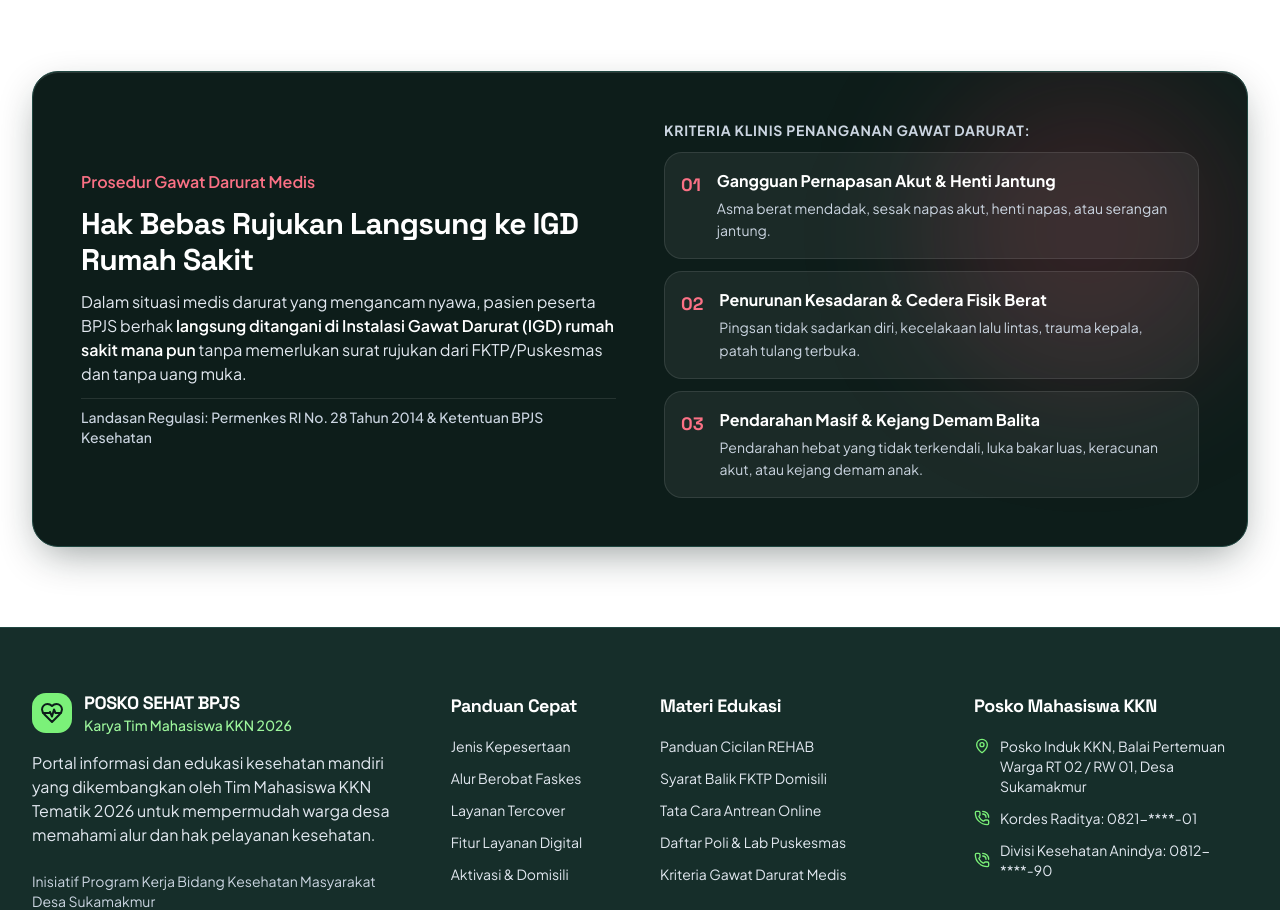
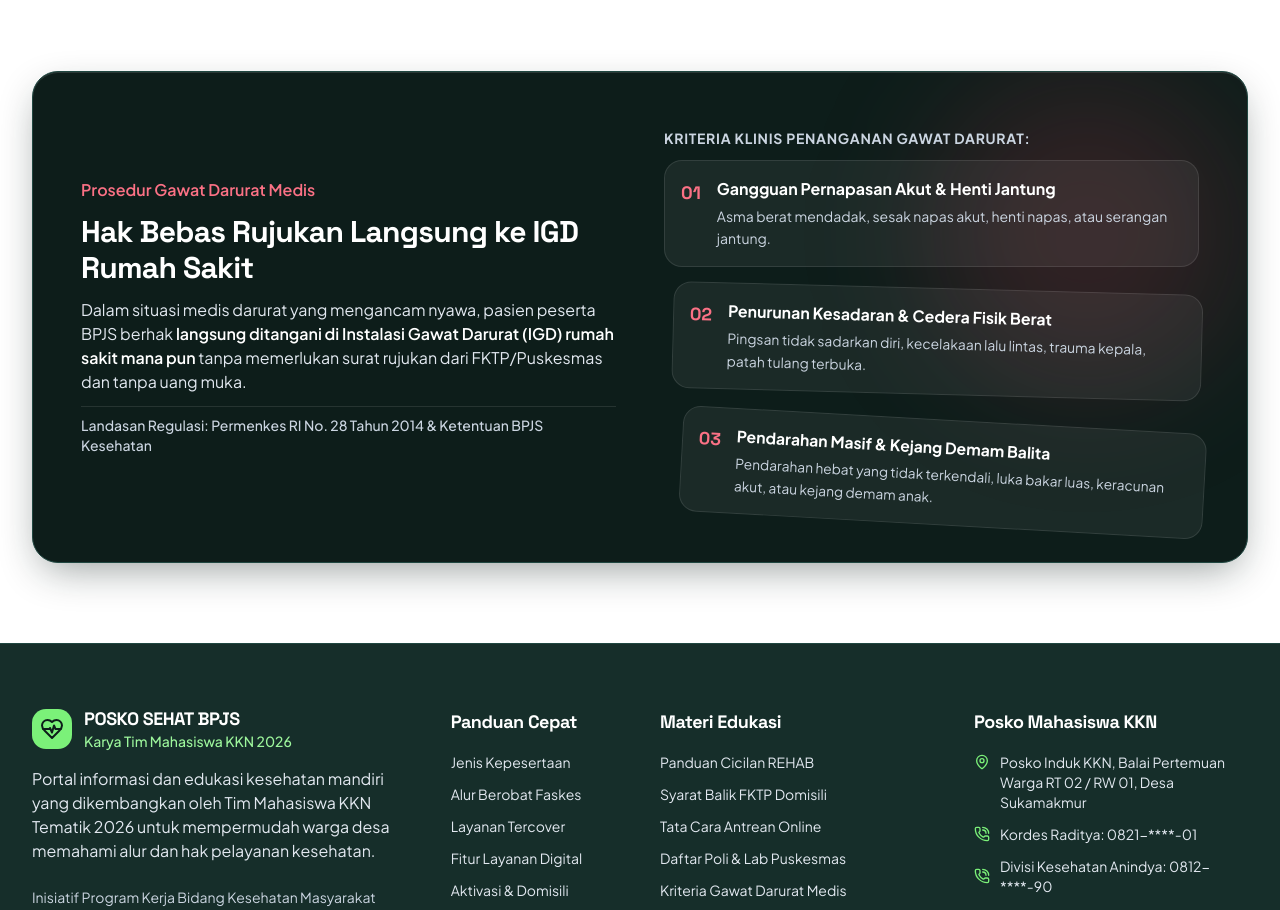
Before and after one commit to zaki-ramadhan/web_kkn, a React (Vite) app: page / in a window 1280 px wide. Shown: the part 8280-9190 px from the top of the page. Built offline with nearby package versions, Linux system fonts and the light colour scheme.

Commit message:
style: hilangkan efek hover shadow mekar di seluruh kartu, jadikan kartu Prinsip Rujukan & REHAB statis, dan tambahkan efek kemiringan berjenjang (cascading tilt) pada kriteria darurat

```diff
--- a/src/components/AccordionItem.jsx
+++ b/src/components/AccordionItem.jsx
@@ -17,7 +17,7 @@
       className={`group relative rounded-2xl overflow-hidden transition-all duration-300 ease-out ${
         isOpen
           ? 'border border-brand-400/80 bg-gradient-to-b from-white via-white to-brand-50/30 shadow-card-depth ring-1 ring-brand-400/20'
-          : 'border border-slate-200/90 bg-white shadow-subtle hover:border-brand-400/50 hover:shadow-card-depth hover:-translate-y-0.5'
+          : 'border border-slate-200/90 bg-white shadow-subtle hover:border-brand-400/50 hover:-translate-y-0.5'
       }`}
     >
       <TopShimmer variant="brand" />
--- a/src/components/BentoServiceCard.jsx
+++ b/src/components/BentoServiceCard.jsx
@@ -13,7 +13,7 @@
 }) {
   return (
     <div
-      className={`${span} group relative rounded-3xl overflow-hidden shadow-card-depth hover:shadow-card-hover hover:-translate-y-1.5 min-h-[350px] flex flex-col justify-end border border-slate-200/90 hover:border-brand-400/50 bg-slate-900 transition-all duration-300 ease-out ${className}`}
+      className={`${span} group relative rounded-3xl overflow-hidden shadow-card-depth hover:-translate-y-1.5 min-h-[350px] flex flex-col justify-end border border-slate-200/90 hover:border-brand-400/50 bg-slate-900 transition-all duration-300 ease-out ${className}`}
     >
       {/* Top shimmer accent on hover */}
       <div className="absolute top-0 inset-x-0 h-[2px] bg-gradient-to-r from-transparent via-lime-400/80 to-transparent opacity-0 group-hover:opacity-100 transition-opacity duration-300 z-20 pointer-events-none" />
--- a/src/components/ContactCard.jsx
+++ b/src/components/ContactCard.jsx
@@ -16,7 +16,7 @@
   const isOdd = index % 2 !== 0;
 
   return (
-    <div className="group rounded-3xl p-6 sm:p-7 flex flex-col justify-between border border-slate-200/90 hover:border-brand-400/70 transition-all duration-300 ease-out shadow-card-depth hover:shadow-card-hover hover:-translate-y-2 bg-gradient-to-b from-white via-white to-slate-50/60 relative overflow-hidden">
+    <div className="group rounded-3xl p-6 sm:p-7 flex flex-col justify-between border border-slate-200/90 hover:border-brand-400/70 transition-all duration-300 ease-out shadow-card-depth hover:-translate-y-2 bg-gradient-to-b from-white via-white to-slate-50/60 relative overflow-hidden">
       <TopShimmer variant="lime" />
 
       <div>
--- a/src/components/EmergencyAdvisory.jsx
+++ b/src/components/EmergencyAdvisory.jsx
@@ -35,16 +35,24 @@
           </div>
         </div>
 
-        {/* Right Column: Clinical Emergency Criteria List */}
-        <div className="lg:col-span-6 space-y-3">
+        {/* Right Column: Clinical Emergency Criteria List with Cascading Tilt / Crumble Effect */}
+        <div className="lg:col-span-6 space-y-3 pt-2 pb-2">
           <div className="text-sm font-bold text-slate-300 uppercase tracking-wider mb-2">
             Kriteria Klinis Penanganan Gawat Darurat:
           </div>
 
-          {criteria.map((item) => (
+          {criteria.map((item, idx) => {
+            const tiltClass =
+              idx === 1
+                ? 'md:rotate-[1.5deg] md:translate-x-2.5 md:translate-y-0.5 md:scale-[0.99] origin-top-left hover:md:rotate-0 hover:md:translate-x-0 hover:md:translate-y-0 hover:md:scale-100'
+                : idx === 2
+                ? 'md:rotate-[3.2deg] md:translate-x-5 md:translate-y-1.5 md:scale-[0.98] origin-top-left hover:md:rotate-0 hover:md:translate-x-0 hover:md:translate-y-0 hover:md:scale-100'
+                : 'md:rotate-0';
+
+            return (
               <div
                 key={item.code}
-              className="flex items-start gap-4 p-4 rounded-2xl bg-white/[0.06] hover:bg-white/[0.09] border border-white/10 transition-colors"
+                className={`flex items-start gap-4 p-4 rounded-2xl bg-white/[0.06] hover:bg-white/[0.12] border border-white/10 hover:border-rose-400/40 transition-all duration-300 ${tiltClass}`}
               >
                 <span className="font-grotesk font-black text-rose-400 text-lg shrink-0 mt-0.5">
                   {item.code}
@@ -58,7 +66,8 @@
                   </div>
                 </div>
               </div>
-          ))}
+            );
+          })}
         </div>
       </div>
     </div>
--- a/src/components/StepCard.jsx
+++ b/src/components/StepCard.jsx
@@ -11,7 +11,7 @@
 }) {
   return (
     <div
-      className={`group relative bg-gradient-to-b from-white via-white to-slate-50/80 border border-slate-200/90 hover:border-emerald-400/60 rounded-3xl p-6 sm:p-7 transition-all duration-300 ease-out flex flex-col justify-between shadow-card-depth hover:shadow-card-hover hover:-translate-y-2 overflow-hidden h-full ${className}`}
+      className={`group relative bg-gradient-to-b from-white via-white to-slate-50/80 border border-slate-200/90 hover:border-emerald-400/60 rounded-3xl p-6 sm:p-7 transition-all duration-300 ease-out flex flex-col justify-between shadow-card-depth hover:-translate-y-2 overflow-hidden h-full ${className}`}
     >
       <TopShimmer variant="lime" />
 
--- a/src/components/TeamMarqueeSlider.jsx
+++ b/src/components/TeamMarqueeSlider.jsx
@@ -5,7 +5,7 @@
 function MemberMiniCard({ member }) {
   return (
     <div className="w-[195px] sm:w-[220px] shrink-0 py-2 transition-all duration-300 ease-out group-hover/track:opacity-45 group-hover/track:grayscale-[40%] hover:!opacity-100 hover:!grayscale-0 hover:!scale-105 relative z-0 hover:z-20">
-      <div className="group relative bg-white border border-slate-200/90 hover:border-emerald-400/80 rounded-2xl p-3.5 sm:p-4 transition-all duration-300 ease-out shadow-card-depth hover:shadow-card-hover hover:-translate-y-1.5 flex flex-col justify-between h-full overflow-hidden">
+      <div className="group relative bg-white border border-slate-200/90 hover:border-emerald-400/80 rounded-2xl p-3.5 sm:p-4 transition-all duration-300 ease-out shadow-card-depth hover:-translate-y-1.5 flex flex-col justify-between h-full overflow-hidden">
         <TopShimmer variant="lime" />
 
         {/* Portrait Photo */}
--- a/src/components/ui/CalloutBox.jsx
+++ b/src/components/ui/CalloutBox.jsx
@@ -7,13 +7,21 @@
   description,
   children,
   variant = 'brand',
+  interactive = false,
   className = '',
 }) {
-  const variantStyles = {
-    brand: 'bg-gradient-to-r from-brand-50 via-brand-50/70 to-white border-brand-200/90 hover:border-brand-400/60 text-slate-900 shadow-card-depth hover:shadow-card-hover hover:-translate-y-1',
-    slate: 'bg-gradient-to-r from-slate-50 via-white to-slate-50 border-slate-200/90 hover:border-slate-400/60 text-slate-900 shadow-card-depth hover:shadow-card-hover hover:-translate-y-1',
-    rose: 'bg-gradient-to-r from-rose-50 via-rose-50/60 to-white border-rose-200 hover:border-rose-400/60 text-rose-950 shadow-card-depth hover:shadow-card-hover hover:-translate-y-1',
-    dark: 'bg-gradient-to-br from-brand-850 via-brand-900 to-brand-950 border-brand-700/80 hover:border-white/30 text-white shadow-forest-card hover:-translate-y-1',
+  const staticStyles = {
+    brand: 'bg-gradient-to-r from-brand-50 via-brand-50/70 to-white border-brand-200/90 text-slate-900 shadow-card-depth',
+    slate: 'bg-gradient-to-r from-slate-50 via-white to-slate-50 border-slate-200/90 text-slate-900 shadow-card-depth',
+    rose: 'bg-gradient-to-r from-rose-50 via-rose-50/60 to-white border-rose-200 text-rose-950 shadow-card-depth',
+    dark: 'bg-gradient-to-br from-brand-850 via-brand-900 to-brand-950 border-brand-700/80 text-white shadow-forest-card',
+  };
+
+  const hoverStyles = {
+    brand: 'hover:border-brand-400/60 hover:-translate-y-1',
+    slate: 'hover:border-slate-400/60 hover:-translate-y-1',
+    rose: 'hover:border-rose-400/60 hover:-translate-y-1',
+    dark: 'hover:border-white/30 hover:-translate-y-1',
   };
 
   const titleStyles = {
@@ -40,10 +48,10 @@
   return (
     <div
       className={`group relative border rounded-2xl p-6 sm:p-8 overflow-hidden transition-all duration-300 ease-out ${
-        variantStyles[variant] || variantStyles.brand
-      } ${className}`}
+        staticStyles[variant] || staticStyles.brand
+      } ${interactive ? hoverStyles[variant] || hoverStyles.brand : ''} ${className}`}
     >
-      <TopShimmer variant="brand" />
+      {interactive && <TopShimmer variant="brand" />}
 
       <div className="flex flex-col md:flex-row items-start justify-between gap-6 relative z-10">
         <div className="flex items-start gap-4">
--- a/src/components/ui/StatCard.jsx
+++ b/src/components/ui/StatCard.jsx
@@ -11,7 +11,7 @@
   if (variant === 'dark') {
     return (
       <div
-        className={`group relative bg-white/[0.07] hover:bg-white/[0.14] border border-white/10 hover:border-lime-400/40 rounded-2xl p-5 sm:p-6 transition-all duration-300 ease-out backdrop-blur-md shadow-card-depth hover:shadow-elevation flex flex-col justify-between overflow-hidden ${className}`}
+        className={`group relative bg-white/[0.07] hover:bg-white/[0.14] border border-white/10 hover:border-lime-400/40 rounded-2xl p-5 sm:p-6 transition-all duration-300 ease-out backdrop-blur-md shadow-card-depth flex flex-col justify-between overflow-hidden ${className}`}
       >
         <TopShimmer variant="lime" />
 
@@ -34,7 +34,7 @@
 
   return (
     <div
-      className={`group relative bg-white border border-slate-200/90 hover:border-brand-400/60 rounded-2xl p-6 transition-all duration-300 ease-out shadow-card-depth hover:shadow-card-hover hover:-translate-y-1 overflow-hidden ${className}`}
+      className={`group relative bg-white border border-slate-200/90 hover:border-brand-400/60 rounded-2xl p-6 transition-all duration-300 ease-out shadow-card-depth hover:-translate-y-1 overflow-hidden ${className}`}
     >
       <TopShimmer variant="brand" />
 
```
Also changed, not shown: src/components/sections/AdministrationSection.jsx (+3 -5 lines). Lines whose indentation alone changed are shown as unchanged.
